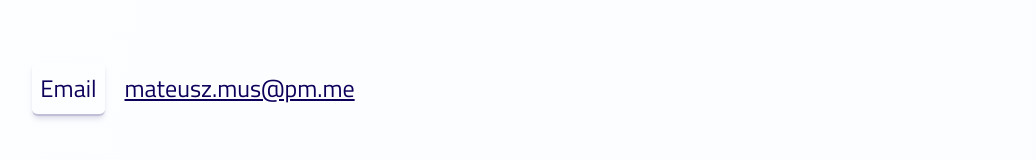
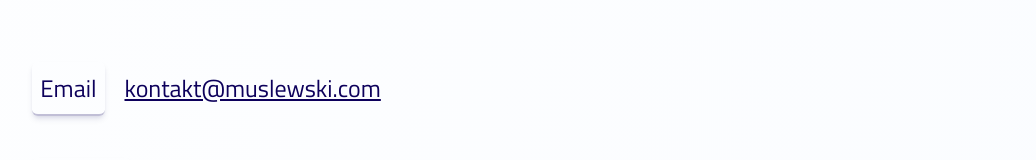
Before and after one commit to muslewski/muslewski.com, a React (Vite) app: page / in a window 1280 px wide. Shown: the part 5555-5715 px from the top of the page, without its empty margins (25-1061 px from the left). Built offline with nearby package versions, Linux system fonts and the light colour scheme; what tailwindcss-animated would draw is missing.

Commit message:
Update mail

```diff
--- a/src/components/7SectionFooter/Footer.jsx
+++ b/src/components/7SectionFooter/Footer.jsx
@@ -14,12 +14,12 @@ function Footer() {
       <footer className="flex flex-col w-full font-description text-secondary dark:text-white text-xl lg:text-2xl text-center font-medium">
         <ul className="mb-10 flex flex-col gap-16 w-full py-2 justify-start items-start text-left">
           <li>
-            <a href="mailto:mateusz.mus@pm.me">
+            <a href="mailto:kontakt@muslewski.com">
               <span className="border-b-2 p-2 mr-5 rounded-md border-secondary/25 shadow-secondary/10 shadow-md">
                 {t("Email")}
               </span>
               <span className="underline underline-offset-2">
-                mateusz.mus@pm.me
+                kontakt@muslewski.com
               </span>
             </a>
           </li>
```
